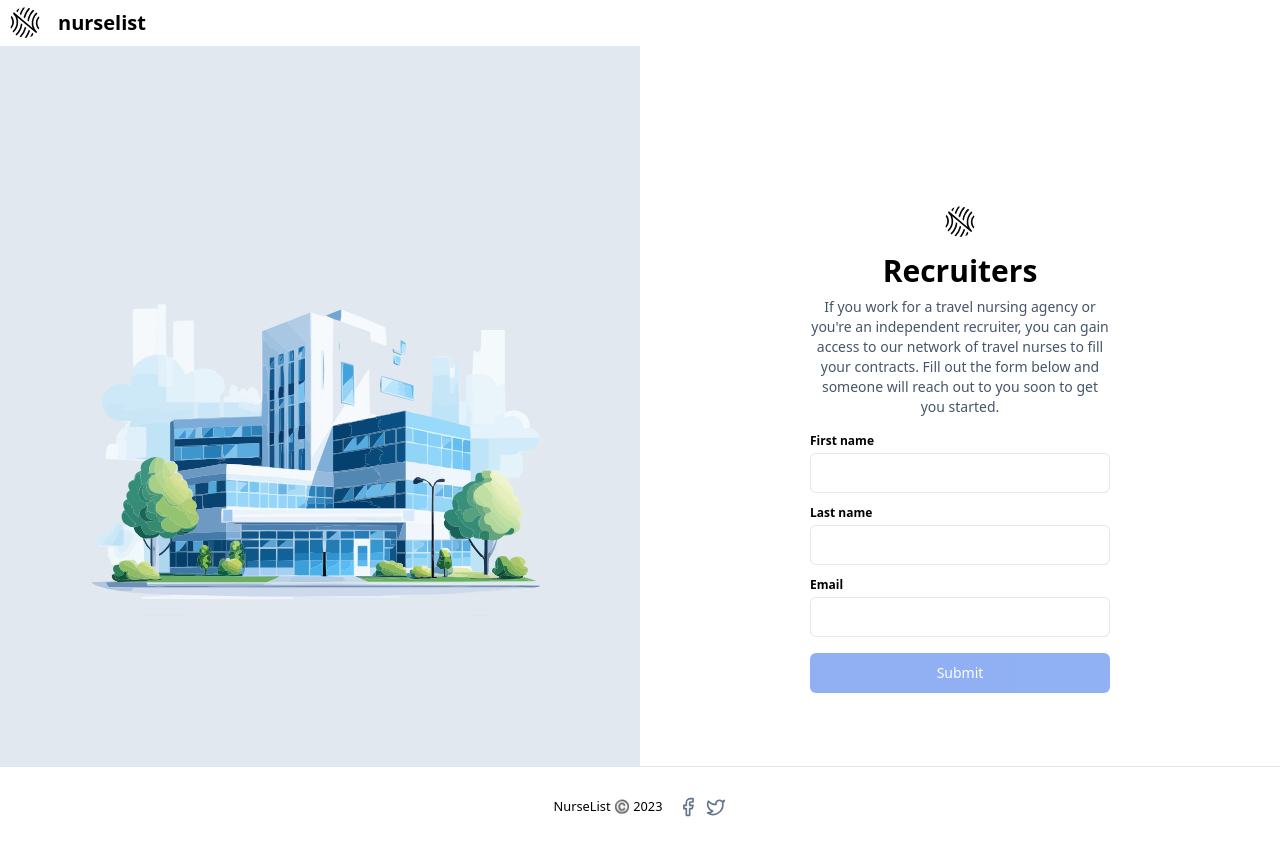
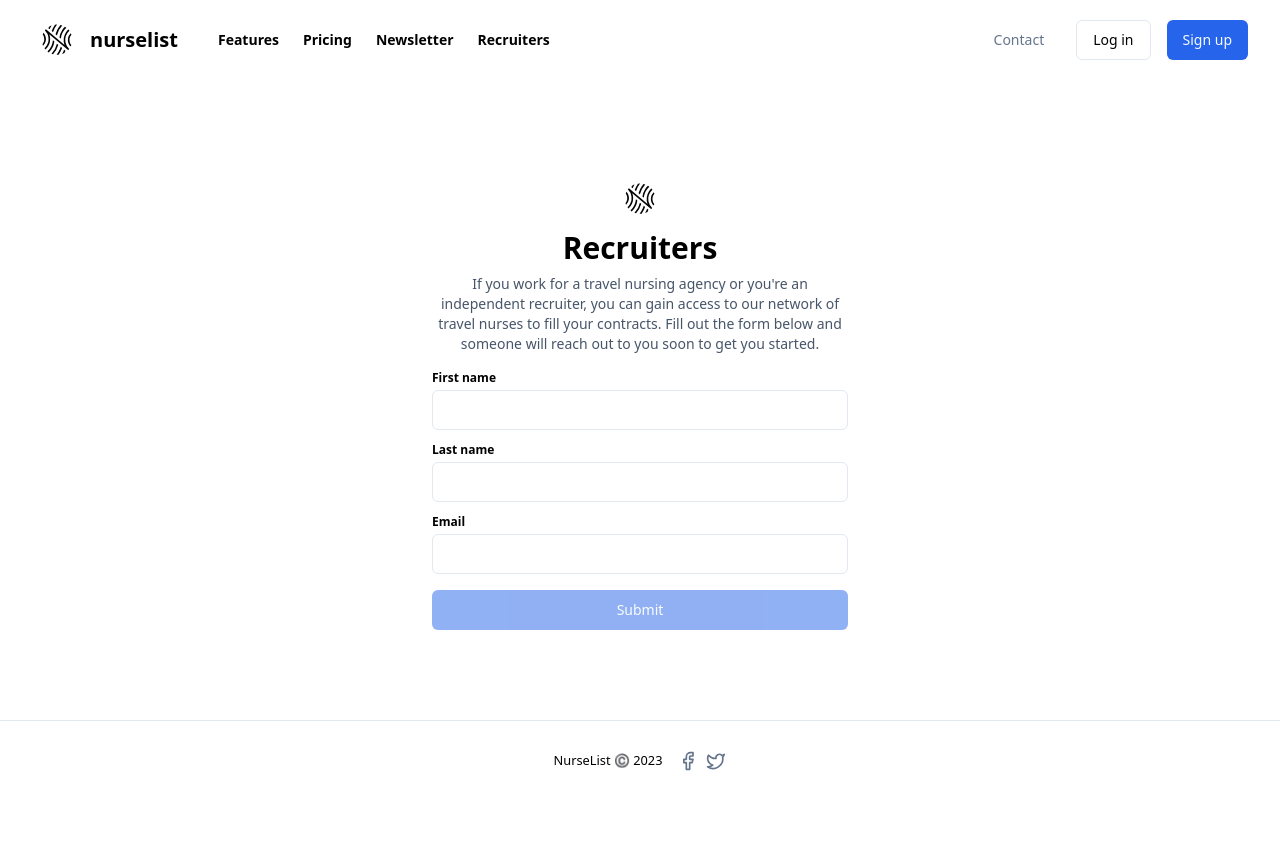
Before and after one commit to tjvonbr/nurse-list, a Next.js app: page /recruiters in a window 1280 px wide. After the commit the page ends 800 px from the top, so only its background shows below. Built offline with nearby package versions, Linux system fonts and the light colour scheme.

Commit message:
responsive recruiter page and moved file into marketing dir

```diff
--- a/src/app/(marketing)/layout.tsx
+++ b/src/app/(marketing)/layout.tsx
@@ -11,7 +11,7 @@ interface MarketingLayoutProps {
 export default function MarketingLayout({ children }: MarketingLayoutProps) {
   return (
     <div className="min-h-screen flex flex-col">
-      <header className="container z-40 bg-white">
+      <header className="container z-40 bg-transparent">
         <div className="flex h-20 items-center justify-between py-6">
           <MainNavbar items={navigationItems.marketing} />
           <nav className="hidden md:flex items-center space-x-4">
--- /dev/null
+++ b/src/app/(marketing)/recruiters/page.tsx
@@ -0,0 +1,26 @@
+import NurseListLogo from "@/components/NurseListLogo";
+import RecruiterForm from "@/components/RecruiterForm";
+
+export default function Recruiters() {
+  return (
+    <div className="pt-6 md:pb-12 md:pt-10 lg:py-24">
+      <div className="container flex max-w-[56rem] flex-col justify-center items-center">
+        <div className="w-full sm:w-1/2 flex flex-col justify-center items-center space-y-4">
+          <div className="flex flex-col items-center space-y-2">
+            <NurseListLogo height={50} width={50} />
+            <h1 className="text-2xl sm:text-3xl text-black font-bold">
+              Recruiters
+            </h1>
+            <p className="w-full text-center text-sm text-slate-600">
+              If you work for a travel nursing agency or you&apos;re an
+              independent recruiter, you can gain access to our network of
+              travel nurses to fill your contracts. Fill out the form below and
+              someone will reach out to you soon to get you started.
+            </p>
+          </div>
+          <RecruiterForm />
+        </div>
+      </div>
+    </div>
+  );
+}
--- a/src/app/recruiters/page.tsx
+++ /dev/null
@@ -1,40 +0,0 @@
-import RecruiterForm from "@/components/RecruiterForm";
-import Image from "next/image";
-import imageSrc from "public/pleasant_hospital.svg";
-import NurseListLogo from "@/components/NurseListLogo";
-import Navbar from "@/components/MainNavbar";
-
-export default function Recruiters() {
-  return (
-    <div className="min-h-screen relative">
-      <Navbar />
-      <div className="min-h-screen relative grid grid-cols-1 md:grid-cols-2">
-        <div className="hidden relative h-screen md:flex flex-col justify-center items-center bg-slate-200">
-          <Image
-            src={imageSrc}
-            alt="A pleasant hospital"
-            height={500}
-            width={500}
-          />
-        </div>
-        <div className="h-screen px-5 flex flex-col justify-center items-center">
-          <div className="w-full sm:w-1/2 flex flex-col justify-center items-center space-y-4">
-            <div className="flex flex-col items-center space-y-2">
-              <NurseListLogo height={50} width={50} />
-              <h1 className="text-2xl sm:text-3xl text-black font-bold">
-                Recruiters
-              </h1>
-              <p className="w-full text-center text-sm text-slate-600">
-                If you work for a travel nursing agency or you&apos;re an
-                independent recruiter, you can gain access to our network of
-                travel nurses to fill your contracts. Fill out the form below
-                and someone will reach out to you soon to get you started.
-              </p>
-            </div>
-            <RecruiterForm />
-          </div>
-        </div>
-      </div>
-    </div>
-  );
-}
--- a/src/components/EmailForm.tsx
+++ b/src/components/EmailForm.tsx
@@ -12,7 +12,7 @@ export default function EmailForm() {
   const [isLoading, setIsLoading] = useState(false);
 
   const router = useRouter();
-  const searchParams = useSearchParams()!;
+  const searchParams = useSearchParams();
 
   const createQueryString = useCallback(
     (name: string, value: string) => {
--- a/src/components/MainNavbar.tsx
+++ b/src/components/MainNavbar.tsx
@@ -15,7 +15,7 @@ export default function MainNavbar({ items, children }: MainNavbarProps) {
   const [showMobileMenu, setShowMobileMenu] = useState(false);
 
   return (
-    <div className="flex gap-6 md:gap-10">
+    <div className="flex gap-6 md:gap-10 bg-transparent">
       <Link href="/" className="hidden items-center space-x-2 md:flex">
         <NurseListLogo height={50} width={50} />
         <span className="text-xl text-black font-bold lowercase">
```
Also changed, not shown: public/pleasant_hospital.svg (deleted).
